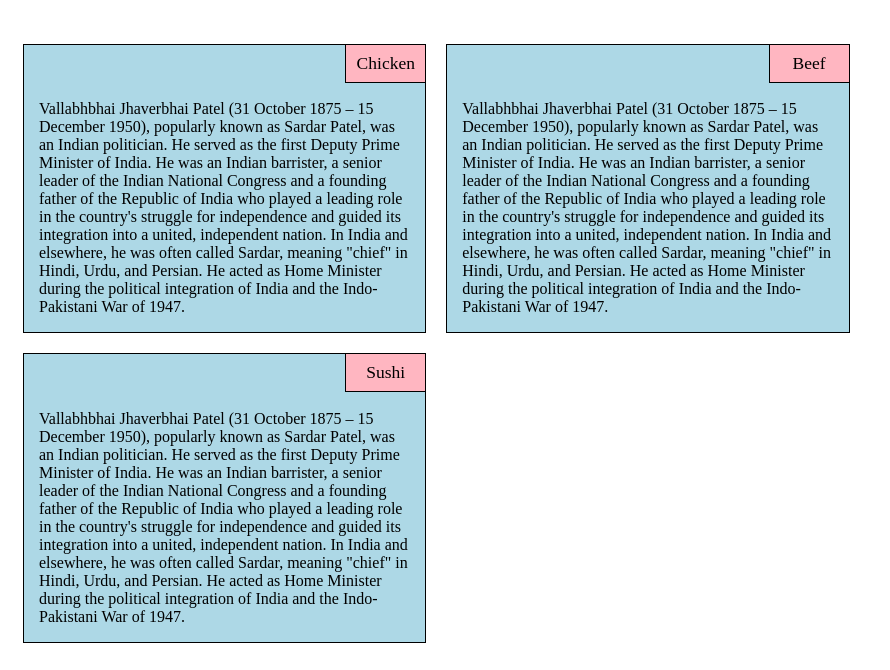
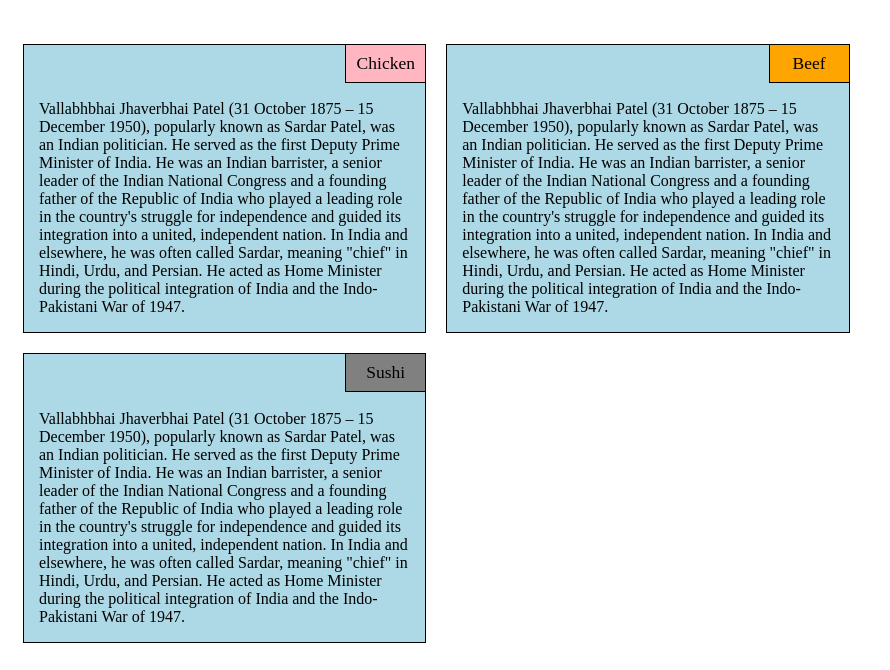
Before and after one commit to ABHIDEPANI/mod2_solution, a plain HTML site: page index.html in a window 1280 px wide. Shown: the part 130-800 px from the top of the page, without its empty margins (0-890 px from the left). Drawn offline with Linux system fonts and the light colour scheme.

Commit message:
Update 1.css

```diff
--- a/1.css
+++ b/1.css
@@ -58,7 +58,7 @@ p{
 	float: right;
 	border-left: 1px solid black;
 	border-bottom: 1px solid black;
-	background-color: lightpink;
+	background-color: orange;
 	width: 80px;
 	text-align: center;
 	margin-top: 0;
@@ -71,7 +71,7 @@ p{
 	float: right;
 	border-left: 1px solid black;
 	border-bottom: 1px solid black;
-	background-color: lightpink;
+	background-color: gray;
 	width: 80px;
 	text-align: center;
 	margin-top: 0;
```
